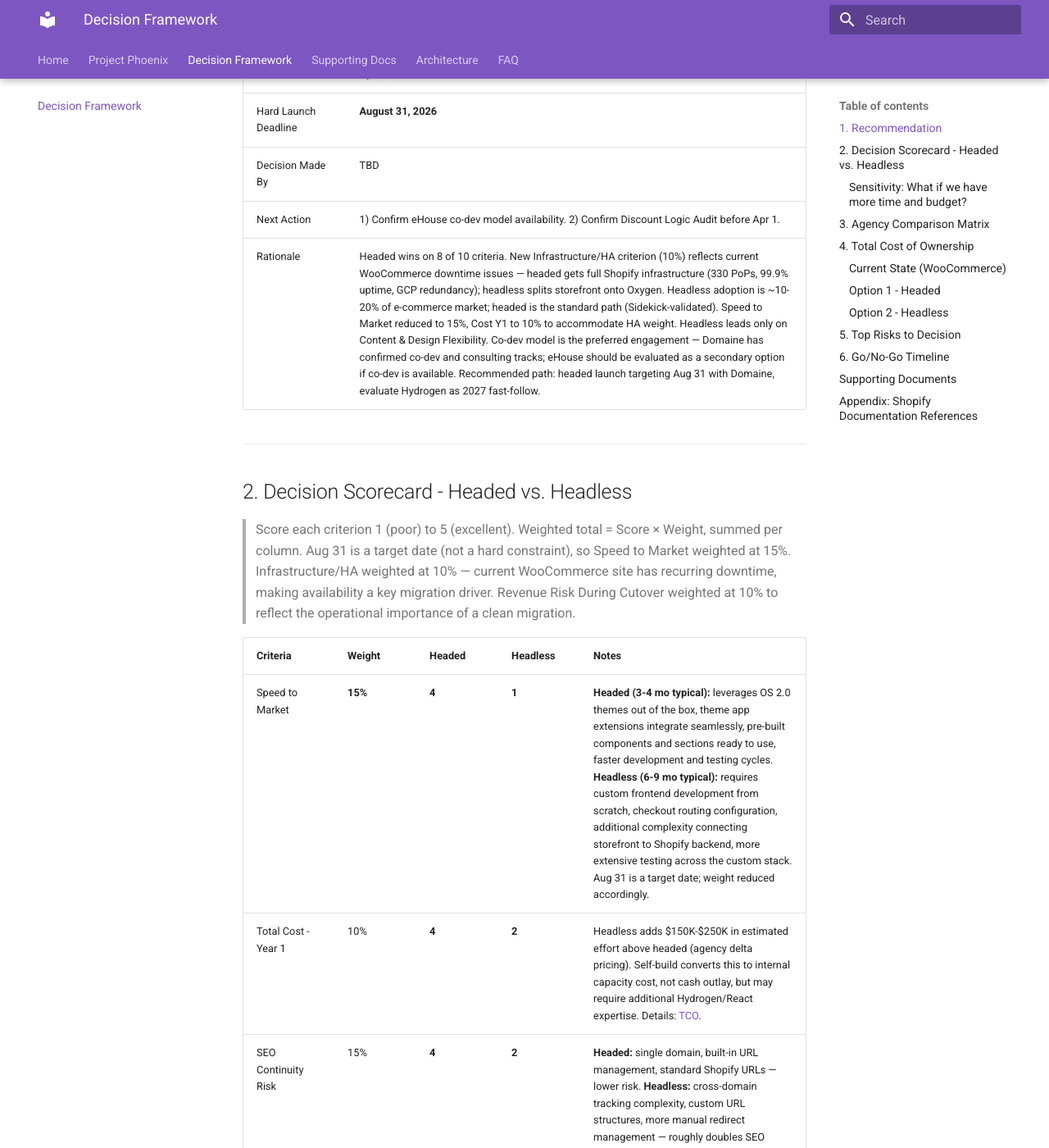
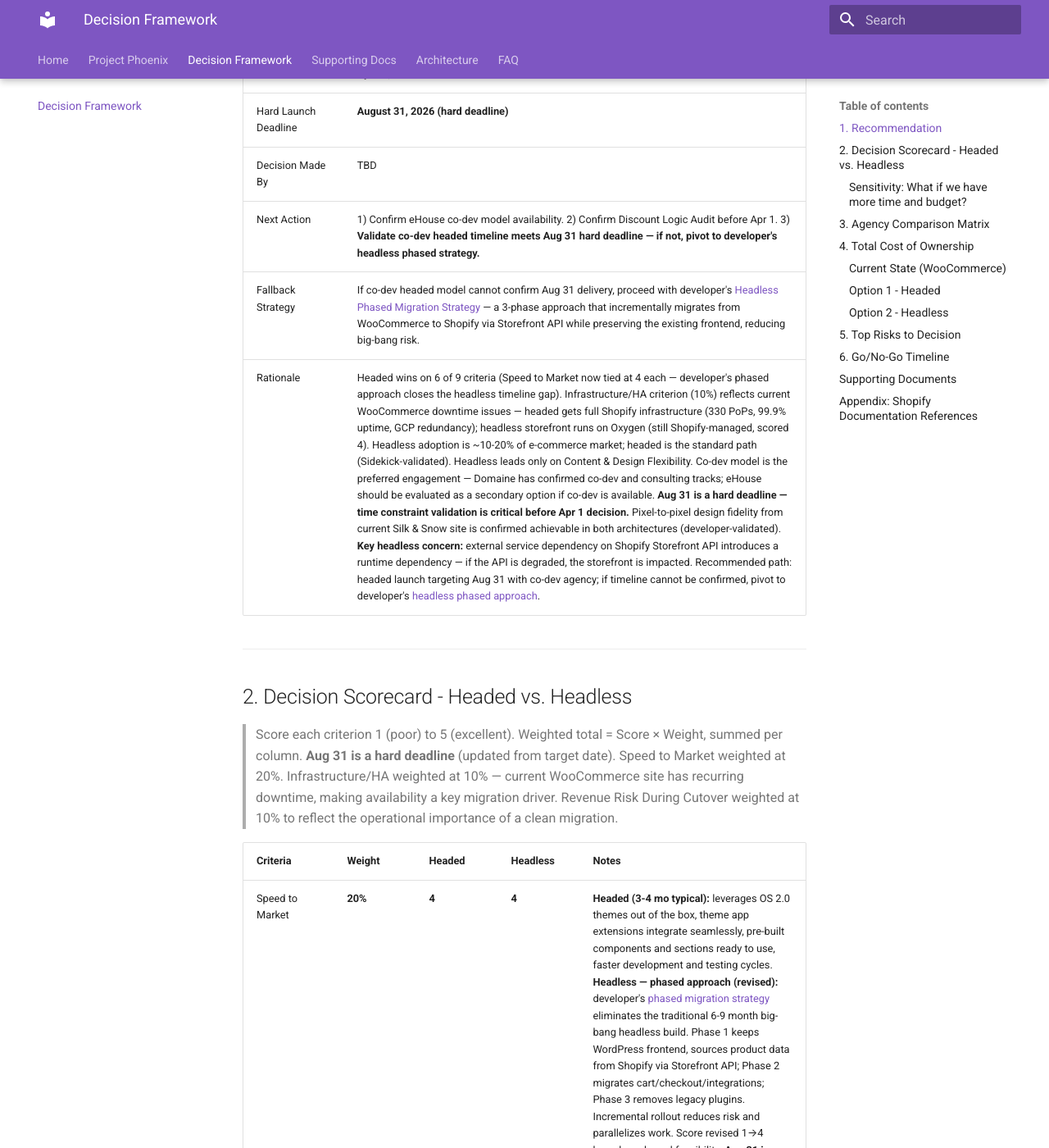
Before and after one commit to charanbobby/Shopify2026, an MkDocs documentation site: the page built from docs/decision-framework.md, in a window 1280 px wide and 1400 px high, scrolled down 589 px. Shown: the whole window at 82% size. Built offline with MkDocs 1.6.1 and Material for MkDocs 9.7.7, drawn with Linux system fonts in a browser that asks for light colours; comment, search, counter and statistics services are not loaded; some of the changed text lies outside the part shown.

Commit message:
Update scorecard with developer phased strategy and manager design requirements
- Headless Speed to Market revised 1→4 (developer's phased migration approach)
- Weighted total headless: 2.35→2.95, gap narrows 1.70→1.10
- Aug 31 upgraded from target date to hard deadline throughout
- Added fallback strategy: pivot to headless phased approach if co-dev can't confirm Aug 31
- Added pixel-to-pixel design fidelity requirement (manager); developer confirmed both architectures
- Added external service dependency risk (developer concern: Storefront API runtime dependency)
- Headless timeline risk downgraded High→Medium; linked developer-analysis.md
- Added developer analysis to supporting documents

Co-Authored-By: Claude Opus 4.6 <noreply@anthropic.com>

```diff
--- a/docs/decision-framework.md
+++ b/docs/decision-framework.md
@@ -16,33 +16,33 @@ comments: true
 
 | Field | Value |
 | --- | --- |
-| Recommended Architecture | **Headed (OS 2.0)** - scored 4.05 vs Headless 2.30 out of 5.00 |
+| Recommended Architecture | **Headed (OS 2.0)** - scored 4.05 vs Headless 2.95 out of 5.00 |
 | Recommended Agency | **Domaine (co-dev model)** — confirm eHouse co-dev availability before Apr 1 as secondary option |
 | Decision Date | **April 1, 2026** |
-| Hard Launch Deadline | **August 31, 2026** |
+| Hard Launch Deadline | **August 31, 2026 (hard deadline)** |
 | Decision Made By | TBD |
-| Next Action | 1) Confirm eHouse co-dev model availability. 2) Confirm Discount Logic Audit before Apr 1. |
-| Rationale | Headed wins on 8 of 10 criteria. New Infrastructure/HA criterion (10%) reflects current WooCommerce downtime issues — headed gets full Shopify infrastructure (330 PoPs, 99.9% uptime, GCP redundancy); headless splits storefront onto Oxygen. Headless adoption is ~10-20% of e-commerce market; headed is the standard path (Sidekick-validated). Speed to Market reduced to 15%, Cost Y1 to 10% to accommodate HA weight. Headless leads only on Content & Design Flexibility. Co-dev model is the preferred engagement — Domaine has confirmed co-dev and consulting tracks; eHouse should be evaluated as a secondary option if co-dev is available. Recommended path: headed launch targeting Aug 31 with Domaine, evaluate Hydrogen as 2027 fast-follow. |
+| Next Action | 1) Confirm eHouse co-dev model availability. 2) Confirm Discount Logic Audit before Apr 1. 3) **Validate co-dev headed timeline meets Aug 31 hard deadline — if not, pivot to developer's headless phased strategy.** |
+| Fallback Strategy | If co-dev headed model cannot confirm Aug 31 delivery, proceed with developer's [Headless Phased Migration Strategy](developer-analysis.md) — a 3-phase approach that incrementally migrates from WooCommerce to Shopify via Storefront API while preserving the existing frontend, reducing big-bang risk. |
+| Rationale | Headed wins on 6 of 9 criteria (Speed to Market now tied at 4 each — developer's phased approach closes the headless timeline gap). Infrastructure/HA criterion (10%) reflects current WooCommerce downtime issues — headed gets full Shopify infrastructure (330 PoPs, 99.9% uptime, GCP redundancy); headless storefront runs on Oxygen (still Shopify-managed, scored 4). Headless adoption is ~10-20% of e-commerce market; headed is the standard path (Sidekick-validated). Headless leads only on Content & Design Flexibility. Co-dev model is the preferred engagement — Domaine has confirmed co-dev and consulting tracks; eHouse should be evaluated as a secondary option if co-dev is available. **Aug 31 is a hard deadline — time constraint validation is critical before Apr 1 decision.** Pixel-to-pixel design fidelity from current Silk & Snow site is confirmed achievable in both architectures (developer-validated). **Key headless concern:** external service dependency on Shopify Storefront API introduces a runtime dependency — if the API is degraded, the storefront is impacted. Recommended path: headed launch targeting Aug 31 with co-dev agency; if timeline cannot be confirmed, pivot to developer's [headless phased approach](developer-analysis.md). |
 
 ---
 
 ## 2. Decision Scorecard - Headed vs. Headless
 
-> Score each criterion 1 (poor) to 5 (excellent). Weighted total = Score × Weight, summed per column. Aug 31 is a target date (not a hard constraint), so Speed to Market weighted at 15%. Infrastructure/HA weighted at 10% — current WooCommerce site has recurring downtime, making availability a key migration driver. Revenue Risk During Cutover weighted at 10% to reflect the operational importance of a clean migration.
+> Score each criterion 1 (poor) to 5 (excellent). Weighted total = Score × Weight, summed per column. **Aug 31 is a hard deadline** (updated from target date). Speed to Market weighted at 20%. Infrastructure/HA weighted at 10% — current WooCommerce site has recurring downtime, making availability a key migration driver. Revenue Risk During Cutover weighted at 10% to reflect the operational importance of a clean migration.
 
 | Criteria | Weight | Headed | Headless | Notes |
 | --- | --- | --- | --- | --- |
-| Speed to Market | **15%** | **4** | **1** | **Headed (3-4 mo typical):** leverages OS 2.0 themes out of the box, theme app extensions integrate seamlessly, pre-built components and sections ready to use, faster development and testing cycles. **Headless (6-9 mo typical):** requires custom frontend development from scratch, checkout routing configuration, additional complexity connecting storefront to Shopify backend, more extensive testing across the custom stack. Aug 31 is a target date; weight reduced accordingly. |
-| Total Cost - Year 1 | 10% | **4** | **2** | Headless adds $150K-$250K in estimated effort above headed (agency delta pricing). Self-build converts this to internal capacity cost, not cash outlay, but may require additional Hydrogen/React expertise. Details: [TCO](#4-total-cost-of-ownership). |
+| Speed to Market | **20%** | **4** | **4** | **Headed (3-4 mo typical):** leverages OS 2.0 themes out of the box, theme app extensions integrate seamlessly, pre-built components and sections ready to use, faster development and testing cycles. **Headless — phased approach (revised):** developer's [phased migration strategy](developer-analysis.md) eliminates the traditional 6-9 month big-bang headless build. Phase 1 keeps WordPress frontend, sources product data from Shopify via Storefront API; Phase 2 migrates cart/checkout/integrations; Phase 3 removes legacy plugins. Incremental rollout reduces risk and parallelizes work. Score revised 1→4 based on phased feasibility. **Aug 31 is a hard deadline** (updated from target date). **Headless concern:** introduces runtime dependency on Shopify Storefront API as an external service — API degradation directly impacts storefront availability. |
+| Total Cost - Year 1 | 15% | **4** | **2** | Headless adds $150K-$250K in estimated effort above headed (agency delta pricing). Self-build converts this to internal capacity cost, not cash outlay, but may require additional Hydrogen/React expertise. Details: [TCO](#4-total-cost-of-ownership). |
 | SEO Continuity Risk | 15% | **4** | **2** | **Headed:** single domain, built-in URL management, standard Shopify URLs — lower risk. **Headless:** cross-domain tracking complexity, custom URL structures, more manual redirect management — roughly doubles SEO migration risk. Headless score assumes proper implementation (canonical tags, structured data) but still requires ongoing developer expertise to maintain SEO parity. Note: headless can offer faster page loads (edge rendering via Oxygen) which benefits Core Web Vitals / SEO, but this upside is offset by the architectural complexity. Details: [SEO Risk Assessment](seo-risk-assessment.md). |
-| Content & Design Flexibility | 10% | **4** | **5** | **Headless:** complete control over frontend framework, component architecture, and UI/UX — full React freedom. **Headed:** OS 2.0 sections + JSON templates have closed the flexibility gap significantly vs. older themes, and React code injection into theme sections is possible for interactive components — you're not limited to pure Liquid. Still within Shopify's theme structure ("theme-bounded flexibility") but the ceiling is higher than it appears. The 4 vs 5 gap reflects that OS 2.0 + React injection is substantial — headless's lead here is narrow. Weight at 10% reflects that current business requirements likely don't demand extreme custom UI beyond OS 2.0 — brands with highly unique design needs might weight 15-25%. Note: "flexibility" does not extend to custom checkout experiences — headless has more limitations there than expected (Shopify-hosted checkout in both architectures). Leverage depends on having React/frontend expertise internally to actually use headless freedom. |
-| Internal Team Capacity | 10% | **4** | **2** | Headed: lower learning curve, co-dev model works well. Headless: React/Hydrogen/Oxygen expertise required, higher agency dependency. |
+| Content & Design Flexibility | 10% | **4** | **5** | **Headless:** complete control over frontend framework, component architecture, and UI/UX — full React freedom. **Headed:** OS 2.0 sections + JSON templates have closed the flexibility gap significantly vs. older themes, and React code injection into theme sections is possible for interactive components — you're not limited to pure Liquid. Still within Shopify's theme structure ("theme-bounded flexibility") but the ceiling is higher than it appears. The 4 vs 5 gap reflects that OS 2.0 + React injection is substantial — headless's lead here is narrow. Weight at 10% reflects that current business requirements likely don't demand extreme custom UI beyond OS 2.0 — brands with highly unique design needs might weight 15-25%. Note: "flexibility" does not extend to custom checkout experiences — headless has more limitations there than expected (Shopify-hosted checkout in both architectures). Leverage depends on having React/frontend expertise internally to actually use headless freedom. **Pixel-to-pixel design fidelity:** manager requires exact visual translation from current Silk & Snow website — developer has confirmed this is achievable in headless (full frontend control) and feasible in headed (OS 2.0 sections + custom Liquid/CSS). No frontend blocker in either architecture. |
 | Integration Complexity | 10% | **4** | **2** | Headed: most integrations Low via app extensions. Headless: GTM/Ads High, 4 others Medium. Details: [Integration Map](integration-map.md). |
+| Revenue Risk During Cutover | **10%** | **4** | **2** | Both require the same backend migration (products, customers, orders) — the difference is surface area. **Headed:** well-trodden path with predictable issues, known solutions, and extensive community/agency experience. **Headless:** roughly doubles cutover risk — must coordinate custom frontend deployment, API readiness, CDN/Oxygen configuration, and checkout domain switching simultaneously. Additional headless cutover risks: API rate limits during high-traffic windows, cache warming and CDN propagation delays, rollback complexity (can't just flip DNS back easily), less agency/developer experience with headless cutover procedures. Weight at 10% reflects that cutover risk is significant but temporary. |
+| Infrastructure / High Availability | **10%** | **5** | **4** | **Current WooCommerce site has recurring downtime — HA is a key migration driver.** Shopify core infrastructure: 99.9% guaranteed uptime, 284M requests/minute edge capacity, 330 PoPs across 125+ countries, GCP-backed redundancy with automatic failover, full disaster recovery program. **Headed:** entire storefront + checkout + backend runs on this infrastructure — 100% Shopify-managed availability. **Headless:** checkout and backend APIs remain on Shopify core infrastructure, but the **storefront runs on Oxygen** (Shopify's Hydrogen hosting) — a separate deployment with its own availability characteristics that does not inherit the full 330-PoP storefront infrastructure. Oxygen is still Shopify-managed but introduces a distinct availability surface requiring its own monitoring and deployment pipeline. Headless adoption remains ~10-20% of e-commerce market (Sidekick-validated) — headed is the standard path for most merchants including Shopify Plus. Sidekick-validated 2026-03-18. |
 | Total Cost - Year 3 | 5% | **3** | **3** | Too many TBDs to differentiate; headless has ongoing frontend costs but amortizes build investment. |
 | Checkout Ownership | 5% | **4** | **2** | **Headed:** single-domain Checkout Extensibility — maintains trust signals and brand continuity seamlessly, native checkout apps work without custom integration, simpler compliance/privacy management (single domain for cookies/consent). **Headless:** separate domain by default (`.myshopify.com`) creates friction even if configurable to custom subdomain; cross-domain analytics tracking is "solvable" but adds ongoing work, monitoring, and potential data gaps. Key insight: headless does NOT give more checkout control — both architectures use Shopify Checkout Extensibility — headless just adds domain complexity. Score reduced from 3→2 per Sidekick validation. [Web Pixels API](https://shopify.dev/docs/api/pixels/customer-events) available if GA4 retained. |
-| Revenue Risk During Cutover | **10%** | **4** | **2** | Both require the same backend migration (products, customers, orders) — the difference is surface area. **Headed:** well-trodden path with predictable issues, known solutions, and extensive community/agency experience. **Headless:** roughly doubles cutover risk — must coordinate custom frontend deployment, API readiness, CDN/Oxygen configuration, and checkout domain switching simultaneously. Additional headless cutover risks: API rate limits during high-traffic windows, cache warming and CDN propagation delays, rollback complexity (can't just flip DNS back easily), less agency/developer experience with headless cutover procedures. Weight at 10% reflects that cutover risk is significant but temporary. |
-| Infrastructure / High Availability | **10%** | **5** | **3** | **Current WooCommerce site has recurring downtime — HA is a key migration driver.** Shopify core infrastructure: 99.9% guaranteed uptime, 284M requests/minute edge capacity, 330 PoPs across 125+ countries, GCP-backed redundancy with automatic failover, full disaster recovery program. **Headed:** entire storefront + checkout + backend runs on this infrastructure — 100% Shopify-managed availability. **Headless:** checkout and backend APIs remain on Shopify core infrastructure, but the **storefront runs on Oxygen** (Shopify's Hydrogen hosting) — a separate deployment with its own availability characteristics that does not inherit the full 330-PoP storefront infrastructure. Oxygen is still Shopify-managed but introduces a distinct availability surface requiring its own monitoring and deployment pipeline. Headless adoption remains ~10-20% of e-commerce market (Sidekick-validated) — headed is the standard path for most merchants including Shopify Plus. Sidekick-validated 2026-03-18. |
-| **Weighted Total** | **100%** | **4.05** | **2.30** | **Headed leads by 1.75 points.** Infrastructure/HA (10%) is a new differentiator — headed gets full Shopify infrastructure coverage vs. headless's split between Shopify (checkout/backend) and Oxygen (storefront). Speed to Market (15%) and Revenue Risk During Cutover (10%) remain major drivers. Headless leads only on Content & Design Flexibility (by 1 point). |
+| **Weighted Total** | **100%** | **4.05** | **2.95** | **Headed leads by 1.10 points** (narrowed from 1.70 after developer's phased approach revised headless Speed to Market 1→4). Revenue Risk During Cutover (10%), SEO Continuity (15%), and Integration Complexity (10%) remain key differentiators. Infrastructure/HA (10%) differentiates — headed gets full Shopify infrastructure vs. headless's Oxygen-managed storefront + Storefront API dependency. Headless leads only on Content & Design Flexibility (by 1 point). **The phased headless approach makes headless a viable fallback if headed co-dev cannot confirm Aug 31 delivery.** |
 
 ### Sensitivity: What if we have more time and budget?
 
@@ -50,19 +50,18 @@ comments: true
 
 | Criteria | Weight | Headed | Headless (current) | Headless (relaxed) | Why it changes |
 | --- | --- | --- | --- | --- | --- |
-| Speed to Market | 15% | 4 | 1 | **4** | 6-9 month build fits comfortably in extended runway |
-| Total Cost - Year 1 | 10% | 4 | 2 | **3** | Larger budget absorbs the $150K-$250K delta |
+| Speed to Market | 20% | 4 | 4 | **4** | Phased approach already closes this gap at current timeline; extended runway adds buffer |
+| Total Cost - Year 1 | 15% | 4 | 2 | **3** | Larger budget absorbs the $150K-$250K delta |
 | SEO Continuity Risk | 15% | 4 | 2 | **2** | Architectural — cross-domain complexity doesn't shrink with more time or money |
 | Content & Design Flexibility | 10% | 4 | 5 | **5** | Headless still leads but gap narrowed (headed bumped 3→4 with React injection); unchanged in relaxed scenario |
-| Internal Team Capacity | 10% | 4 | 2 | **3** | Time to upskill on React/Hydrogen or budget to hire expertise |
 | Integration Complexity | 10% | 4 | 2 | **3** | More time to plan GTM/pixel work, but architectural gaps remain |
+| Revenue Risk During Cutover | 10% | 4 | 2 | **3** | More time for dry runs and phased rollout reduces risk |
+| Infrastructure / High Availability | 10% | 5 | 4 | **4** | Architectural — Oxygen is Shopify-managed but a separate availability surface; doesn't change with more time or money |
 | Total Cost - Year 3 | 5% | 3 | 3 | **4** | Larger upfront investment amortizes better over 3 years |
 | Checkout Ownership | 5% | 4 | 2 | **2** | Cross-domain checkout is architectural; both use Checkout Extensibility — unchanged with more time/money |
-| Revenue Risk During Cutover | 10% | 4 | 2 | **3** | More time for dry runs and phased rollout reduces risk |
-| Infrastructure / High Availability | 10% | 5 | 3 | **3** | Architectural — Oxygen is a separate availability surface from Shopify core; doesn't change with more time or money |
-| **Weighted Total** | **100%** | **4.05** | **2.30** | **3.20** | **Gap narrows from 1.75 → 0.85** |
+| **Weighted Total** | **100%** | **4.05** | **2.95** | **3.55** | **Gap narrows from 1.10 → 0.50** |
 
-**Key takeaway:** The remaining 0.85-point gap comes from **SEO continuity risk**, **integration complexity**, **checkout ownership**, and **infrastructure/HA** — these are architectural differences that don't shrink with more time or money. Infrastructure/HA is especially relevant given current WooCommerce downtime issues: headed delivers 100% Shopify-managed availability, while headless splits the storefront onto Oxygen. Headless becomes *viable* with a relaxed timeline and budget, but headed remains the lower-risk path unless the business requires custom UI that OS 2.0 sections/templates fundamentally cannot deliver. The phased approach (headed now, headless 2027) actually becomes *stronger* with more resources — both phases get done properly without rushing either.
+**Key takeaway:** The remaining 0.50-point gap comes from **SEO continuity risk**, **integration complexity**, and **checkout ownership** — these are architectural differences that don't shrink with more time or money. Infrastructure/HA is a wash in the relaxed scenario (both architectures are Shopify-managed). With the developer's phased approach, headless is now a **viable fallback** even at the current timeline — the gap has narrowed significantly. Headed remains the lower-risk path, but headless is no longer disqualified on speed grounds. The phased approach (headed now, headless 2027) remains an option, but so does headless-first if co-dev headed cannot confirm Aug 31 delivery.
 
 ---
 
@@ -145,7 +144,8 @@ comments: true
 
 | Risk | Likelihood | Impact | Key Mitigation |
 | --- | --- | --- | --- |
-| **Headless build may not meet Aug 31 target** | **High** | **High** | 🟡 Aug 31 is a target date, not a hard constraint. Typical Hydrogen builds take 6-9 months. Recommend headed-first launch with headless as 2027 fast-follow. Require checkout config + dry-run deployment before approving headless. Standard data migration cutover assumed. |
+| **Headless build may not meet Aug 31 deadline** | **Medium** | **High** | 🟢 Developer's [phased migration strategy](developer-analysis.md) reduces this risk — incremental rollout (Phase 1: product data, Phase 2: cart/checkout, Phase 3: cleanup) avoids big-bang rebuild. **Aug 31 is now a hard deadline.** Phased approach lowers likelihood from High→Medium. Require Phase 1 completion checkpoint by Jun 15 to validate pace. Standard data migration cutover assumed. |
+| **External service dependency (headless)** | **Medium** | **Medium** | 🟡 Developer flagged: headless architecture introduces runtime dependency on Shopify Storefront API. If the API is degraded or rate-limited, the storefront is directly impacted. Headed architecture does not have this exposure (Shopify serves the entire storefront). Mitigations: implement caching layer, error boundaries, and fallback content. Monitor Storefront API status. |
 | **Cross-domain analytics attribution loss (headless)** | High | High | Headless checkout defaults to `.myshopify.com` (custom subdomain like `checkout.yourstore.com` configurable). GA4 interprets the domain change as a new session, inflating "Direct" traffic. Mitigations: [Web Pixels API](https://shopify.dev/docs/api/pixels/customer-events) + add checkout domain, primary store domain, `checkout.shopify.com`, and payment provider domains to GA4 referral exclusion list. Budget specialized technical scope. |
 | **Discount stacking limitation (Shopify Functions)** | Medium | High | Discount Logic Audit before Apr 1: map WooCommerce's top 10 complex coupons to Shopify [combination rules](https://help.shopify.com/en/manual/discounts/combining-discounts). Hard ceiling at ~5 concurrent custom discount functions. |
 | **Co-dev capacity - agency + internal bandwidth** | Low-Medium | High | Internal headcount committed before contract; agency carries architecture load |
@@ -154,7 +154,7 @@ comments: true
 
 ## 6. Go/No-Go Timeline
 
-> 🟡 **Headless timeline risk: MEDIUM-HIGH.** A 4.5-month headless build (kickoff to launch) is aggressive. Standard Shopify Plus headed migrations take 3-4 months; adding a custom Hydrogen frontend and Oxygen infrastructure typically extends to 6-9 months. Standard data migration cutover assumed (CSV, Store Migration app, or Partner). Aug 31 is a target date (not a hard constraint), but headed remains the lower-risk path for cutover. **Recommended approach if headless is selected:** launch OS 2.0 (Headed) targeting Aug 31, then pursue Hydrogen as a fast-follow in 2027.
+> 🟢 **Headless timeline risk: MEDIUM** (revised from MEDIUM-HIGH). Developer's [phased migration strategy](developer-analysis.md) reduces big-bang risk — incremental rollout keeps existing WordPress frontend operational while migrating backend to Shopify in phases. Standard data migration cutover assumed (CSV, Store Migration app, or Partner). **Aug 31 is a hard deadline.** Headed remains the lower-risk path, but headless phased approach is now a viable fallback. **Primary strategy:** co-dev headed model targeting Aug 31. **Fallback:** developer's headless phased approach if co-dev cannot confirm Aug 31 delivery.
 
 | Milestone | Target Date | Status |
 | --- | --- | --- |
@@ -183,6 +183,7 @@ comments: true
 | [Agency Evaluation Notes](agency-notes.md) | Team observations from agency meetings |
 | [SEO Risk Assessment](seo-risk-assessment.md) | 8 SEO risk areas with mitigations |
 | [Risk Register & Open Assumptions](risk-register.md) | 11 risks + 12 assumptions |
+| [Developer Analysis — Headless Phased Strategy](developer-analysis.md) | 3-phase headless migration plan (fallback strategy) with task breakdown |
 | [Current State Baseline](current-state-baseline.md) | WooCommerce pain points and performance targets |
 
 ---
```
